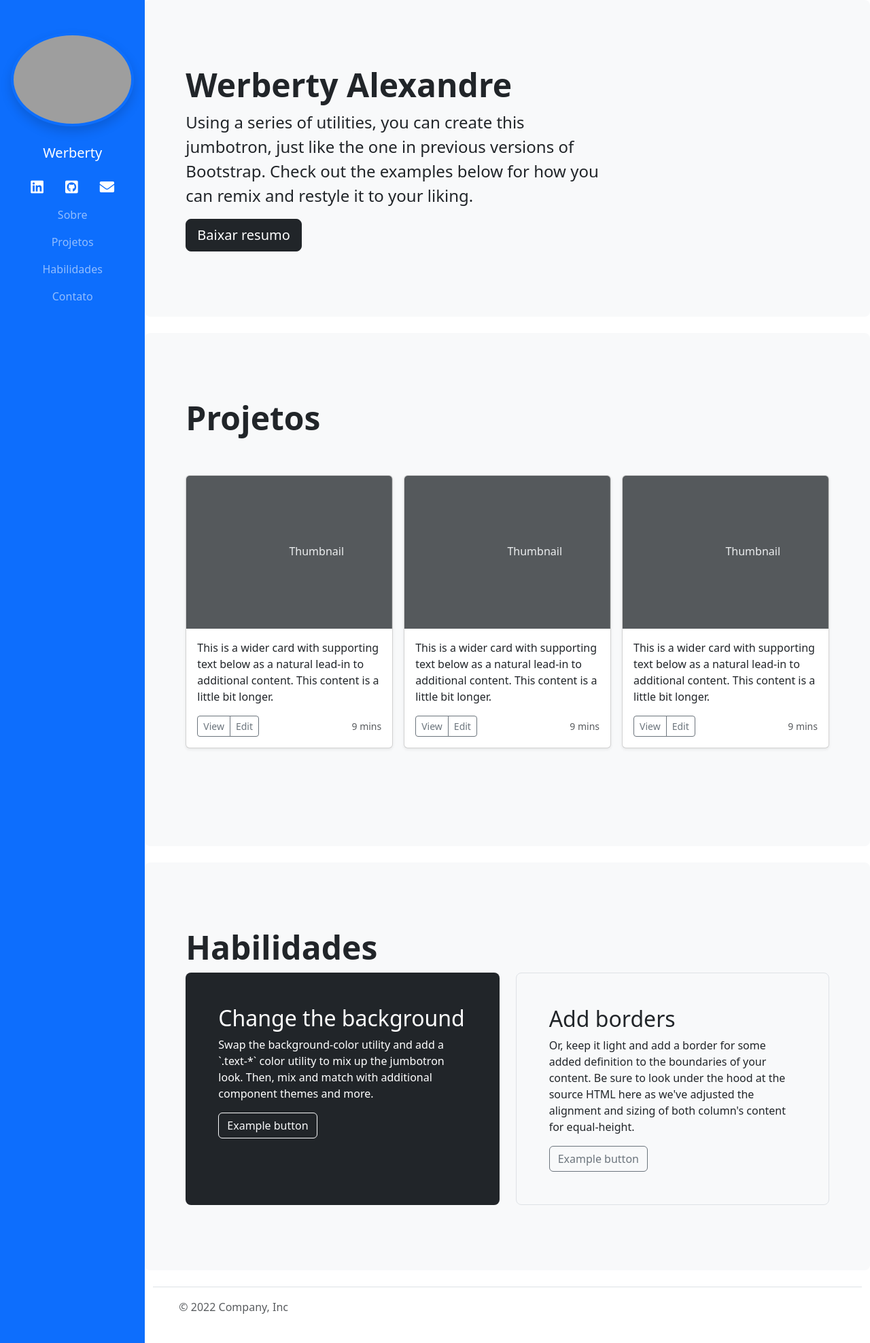
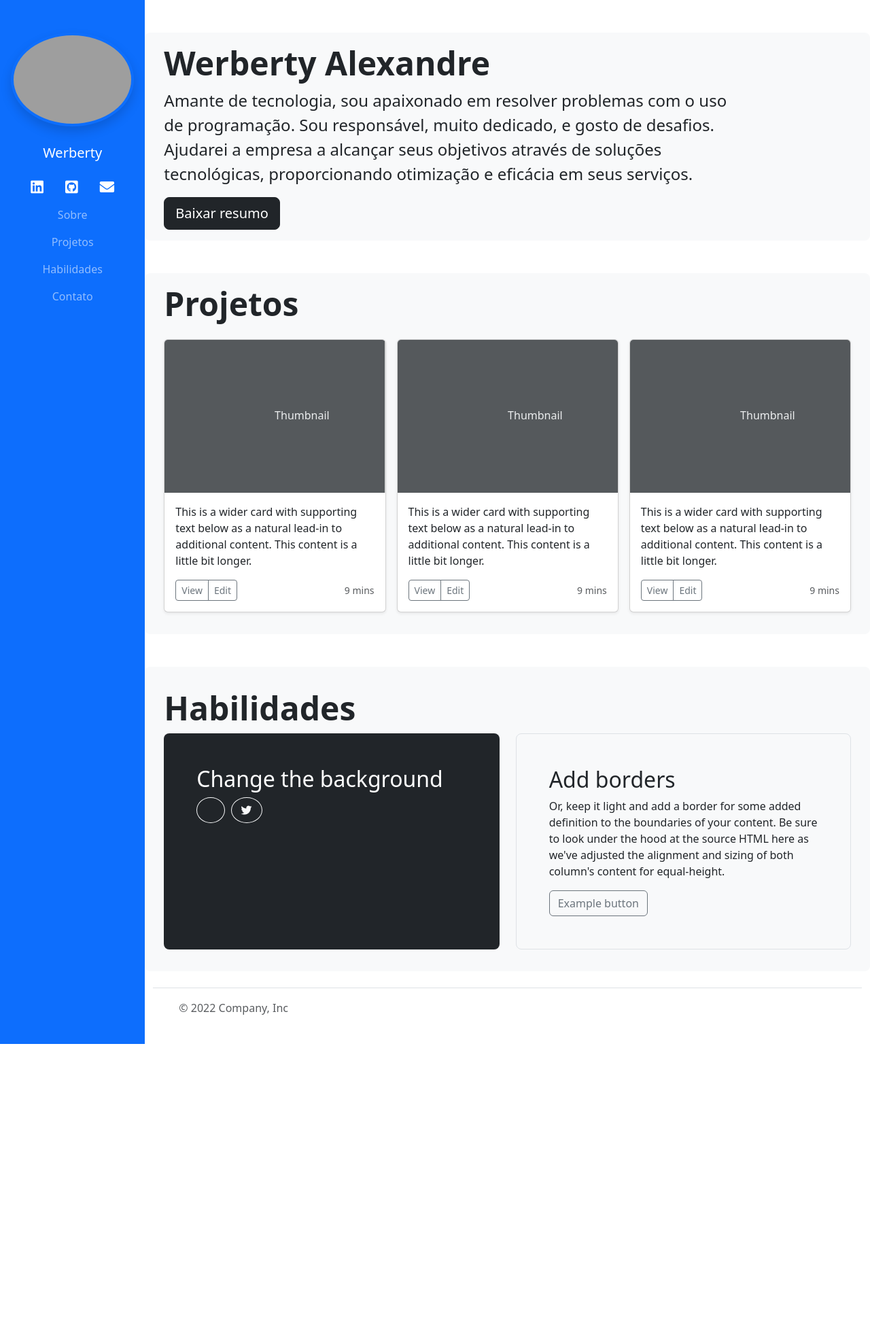
Before and after one commit to Werberty/portifolio, a Django app: page / in a window 1280 px wide. Shown: the whole page at 68% size. After the commit the page ends 1536 px from the top, so only its background shows below. Run offline with Django 4.2, Linux system fonts and the light colour scheme; some libraries are stand-ins or nearby versions; grey boxes are pictures that could not be loaded.

Commit message:
FEAT: Texto do sobre

```diff
--- a/portifolio/templates/index.html
+++ b/portifolio/templates/index.html
@@ -64,13 +64,15 @@
             <!-- Sobre -->
             <main class="col px-0 flex-grow-1">
                 <div id="sobre">
-                    <div class="p-5 mb-4 bg-light rounded-3">
-                        <div class="container-fluid py-5">
+                    <div class="p-3 mt-5 bg-light rounded-3">
+                        <div class="container-fluid">
                             <h1 class="display-5 fw-bold">Werberty Alexandre</h1>
-                            <p class="col-md-8 fs-4">Using a series of utilities, you can create this jumbotron, just
-                                like
-                                the one in previous versions of Bootstrap. Check out the examples below for how you can
-                                remix and restyle it to your liking.</p>
+                            <p class="col-md-10 fs-4">
+                                Amante de tecnologia, sou apaixonado em resolver problemas com o uso de
+                                programação. Sou responsável, muito dedicado, e gosto de desafios.
+                                Ajudarei a empresa a alcançar seus objetivos através de soluções
+                                tecnológicas, proporcionando otimização e eficácia em seus serviços.
+                            </p>
                             <button class="btn btn-dark btn-lg" type="button">Baixar resumo</button>
                         </div>
                     </div>
@@ -79,13 +81,12 @@
 
                 <!-- Projetos -->
                 <div id="projetos">
-                    <div class="p-5 mb-4 bg-light rounded-3">
-                        <div class="container-fluid py-5">
+                    <div class="p-3 mt-5 bg-light rounded-3">
+                        <div class="container-fluid">
 
                             <h1 class="display-5 fw-bold">Projetos</h1>
-                            <div class="album py-5 bg-light">
+                            <div class="album py-3 bg-light">
                                 <div class="">
-
                                     <div class="row row-cols-1 row-cols-sm-2 row-cols-md-3 g-3">
                                         <div class="col">
                                             <div class="card shadow-sm">
@@ -183,19 +184,18 @@
 
                 <!-- Habilidades -->
                 <div id="habilidades">
-                    <div class="p-5 mb-4 bg-light rounded-3">
-                        <div class="container-fluid py-5">
+                    <div class="p-3 mt-5 bg-light rounded-3">
+                        <div class="container-fluid py-3">
 
                             <h1 class="display-5 fw-bold">Habilidades</h1>
                             <div class="row align-items-md-stretch">
                                 <div class="col-md-6">
                                     <div class="h-100 p-5 text-bg-dark rounded-3">
                                         <h2>Change the background</h2>
-                                        <p>Swap the background-color utility and add a `.text-*` color utility to mix up
-                                            the
-                                            jumbotron look. Then, mix and match with additional component themes and
-                                            more.</p>
-                                        <button class="btn btn-outline-light" type="button">Example button</button>
+                                        <a class="btn btn-outline-light rounded-circle" type="button"><i
+                                                class="fas fa-python"></i></a>
+                                        <a class="btn btn-outline-light btn-social mx-1 rounded-circle" href="#!">
+                                            <i class="fab fa-fw fa-twitter"></i></a>
                                     </div>
                                 </div>
                                 <div class="col-md-6">
```
